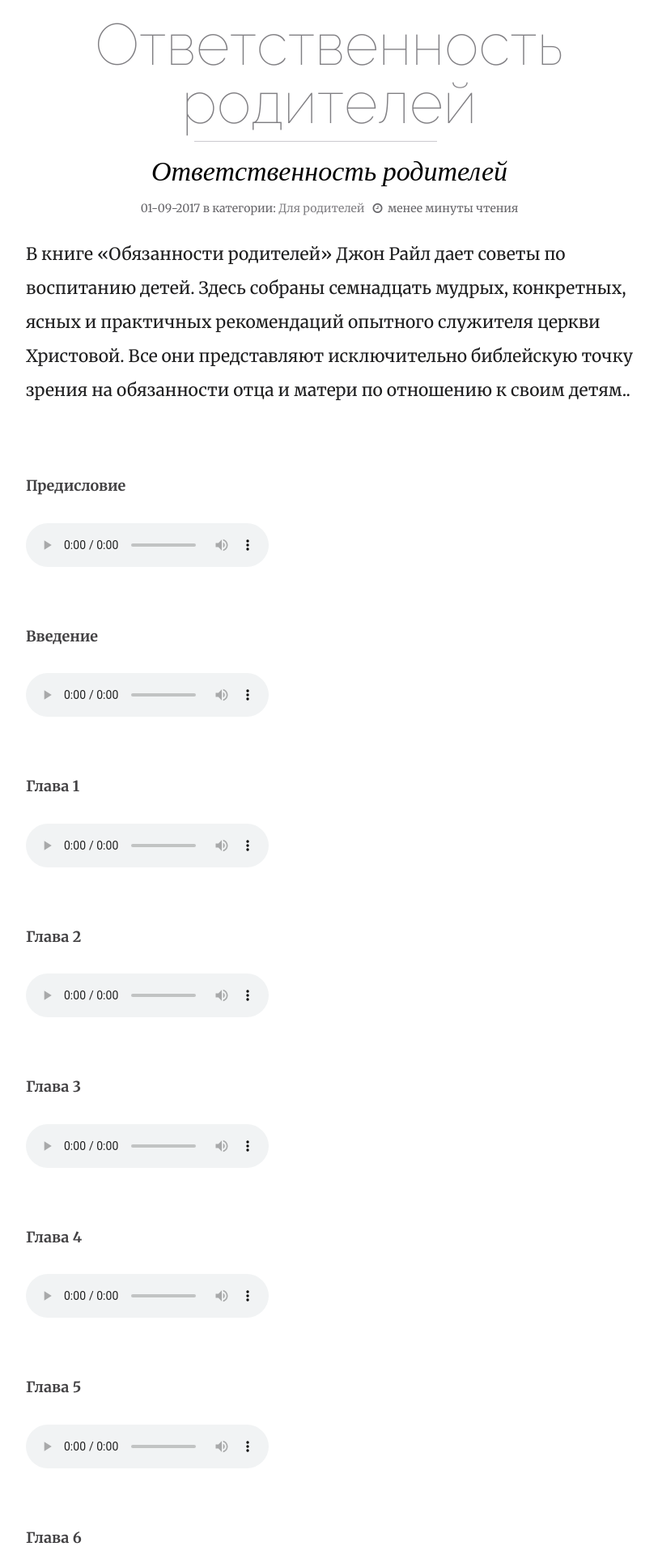
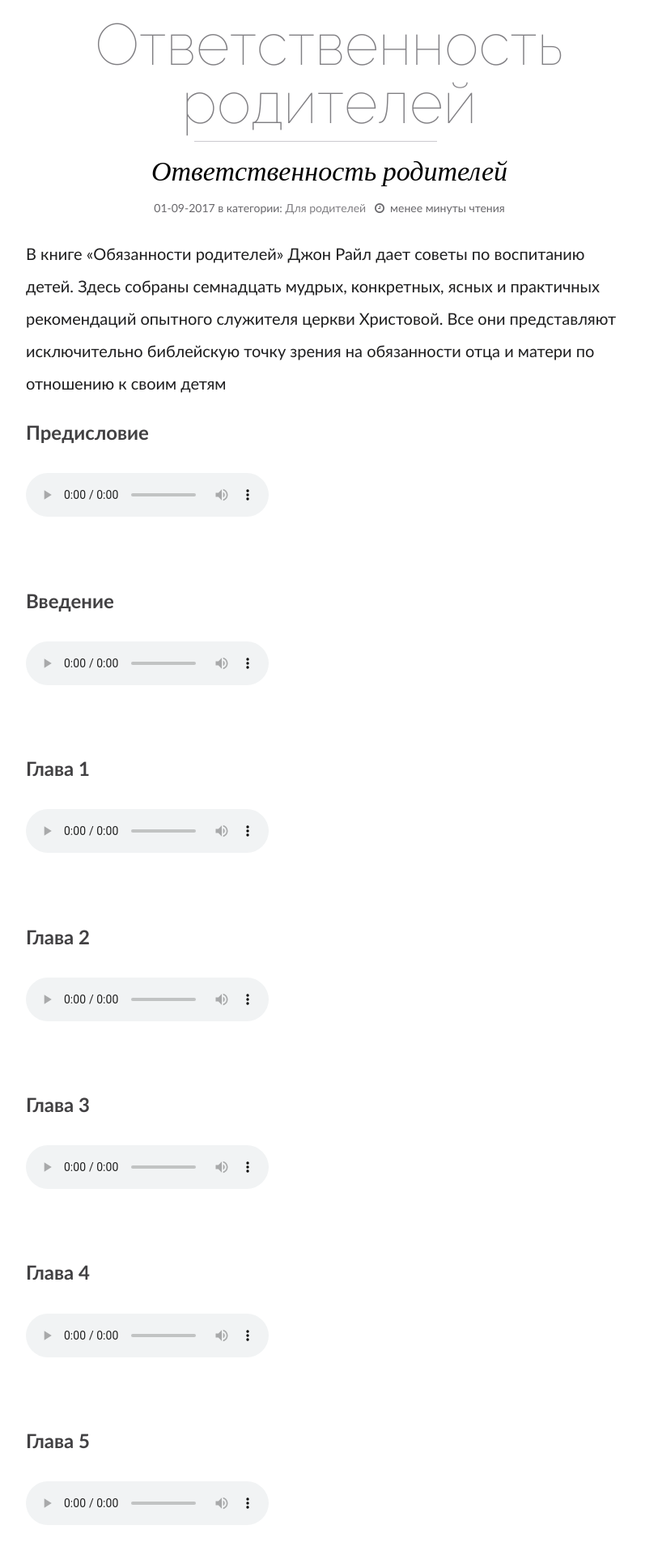
Before and after one commit to kupolua/audio-website, a Jekyll site: the page built from _posts/2017-09-01-parents.md, in a window 1280 px wide. Shown: the part 593-2513 px from the top of the page at 81% size, without its empty margins (233-1046 px from the left). Built offline with Jekyll 4.4.1, drawn with Linux system fonts in a browser that asks for light colours.

Commit message:
main page articles description design changed

```diff
--- a/_config.yml
+++ b/_config.yml
@@ -107,3 +107,5 @@
   footnote_nr: 1
   entity_output: as_char
   toc_levels: 1..6
+
+excerpt_separator: "<!-- more -->"
--- a/_posts/2017-09-01-parents.md
+++ b/_posts/2017-09-01-parents.md
@@ -11,10 +11,10 @@
 mathjax:
 ---
 
-В книге «Обязанности родителей» Джон Райл дает советы по воспитанию детей. Здесь собраны семнадцать мудрых, конкретных, ясных и практичных рекомендаций опытного служителя церкви Христовой. Все они представляют исключительно библейскую точку зрения на обязанности отца и матери по отношению к своим детям..
+В книге «Обязанности родителей» Джон Райл дает советы по воспитанию детей. Здесь собраны семнадцать мудрых, конкретных, ясных и практичных рекомендаций опытного служителя церкви Христовой. Все они представляют исключительно библейскую точку зрения на обязанности отца и матери по отношению к своим детям
 
-<br/>
-<br/>
+<!-- more -->
+
 **Прeдисловие**
 <audio controls>
     <source src="https://s3.amazonaws.com/audiobooks.deepidea.cloud/ryle_parents_responsibility/001_predislovie_or_jcr.mp3" type="audio/mpeg"/>
--- a/assets/css/style.css
+++ b/assets/css/style.css
@@ -98,7 +98,7 @@
 }
 /* - Lead text - */
 .lead {
-  font-size: 21px;
+  font-size: 20px;
   line-height: 2em;
 }
 /* - Blockquote - */
@@ -866,8 +866,9 @@
 /* THEME FONTS */
 /* ----------- */
 body {
-  font-family: 'Merriweather', serif;
-  font-size: 18px;
+  /*font-family: 'Merriweather', serif;*/
+  font-family: Optima, Segoe, "Segoe UI", Candara, Calibri, Arial, sans-serif;
+  font-size: 24px;
   line-height: 1.71428571;
 }
 
```
Also changed, not shown: _posts/2017-07-04-worship.md (+3 -1 lines), _posts/2017-08-01-childrens.md (+3 -1 lines), index.html (+5 -5 lines).
